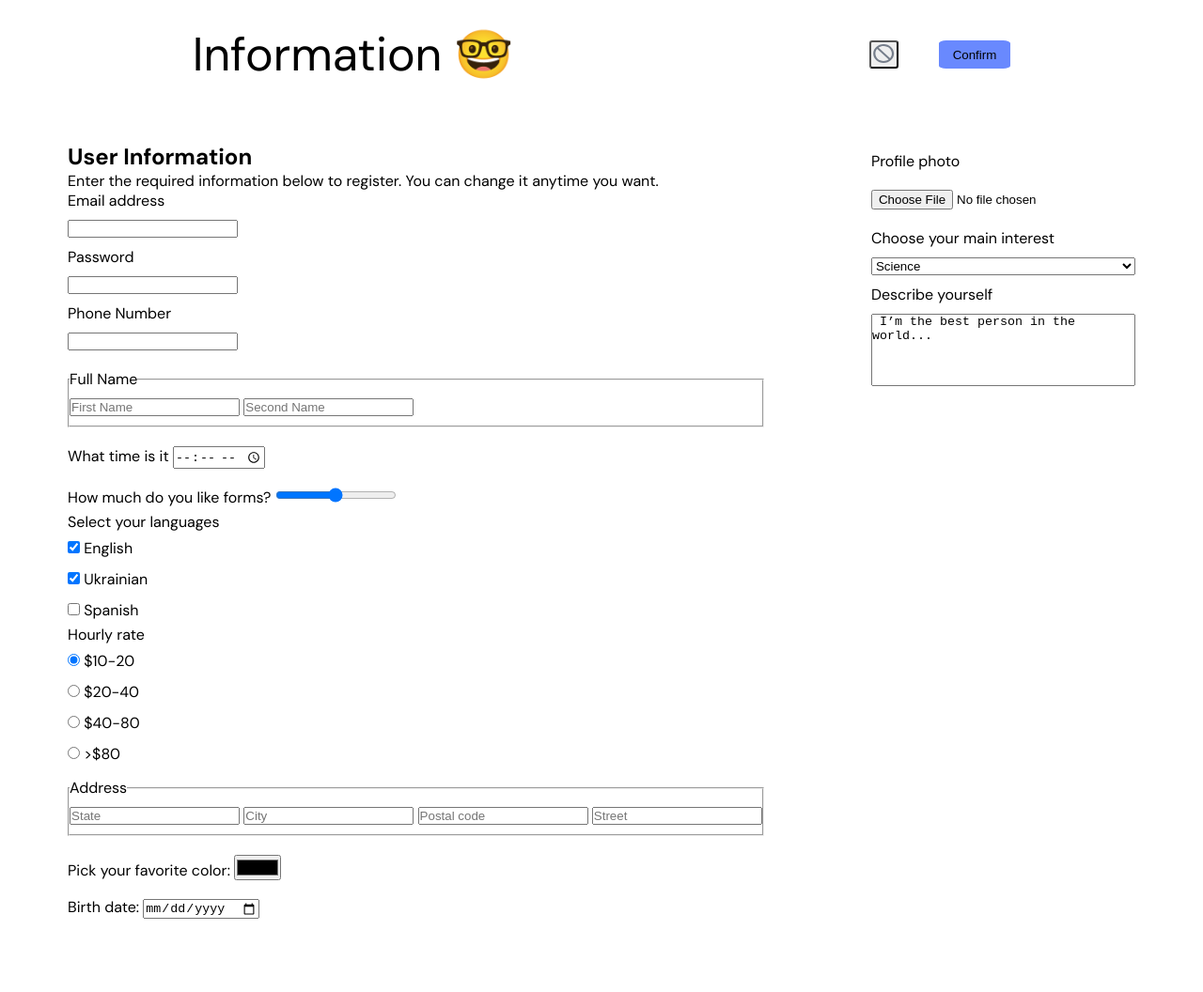
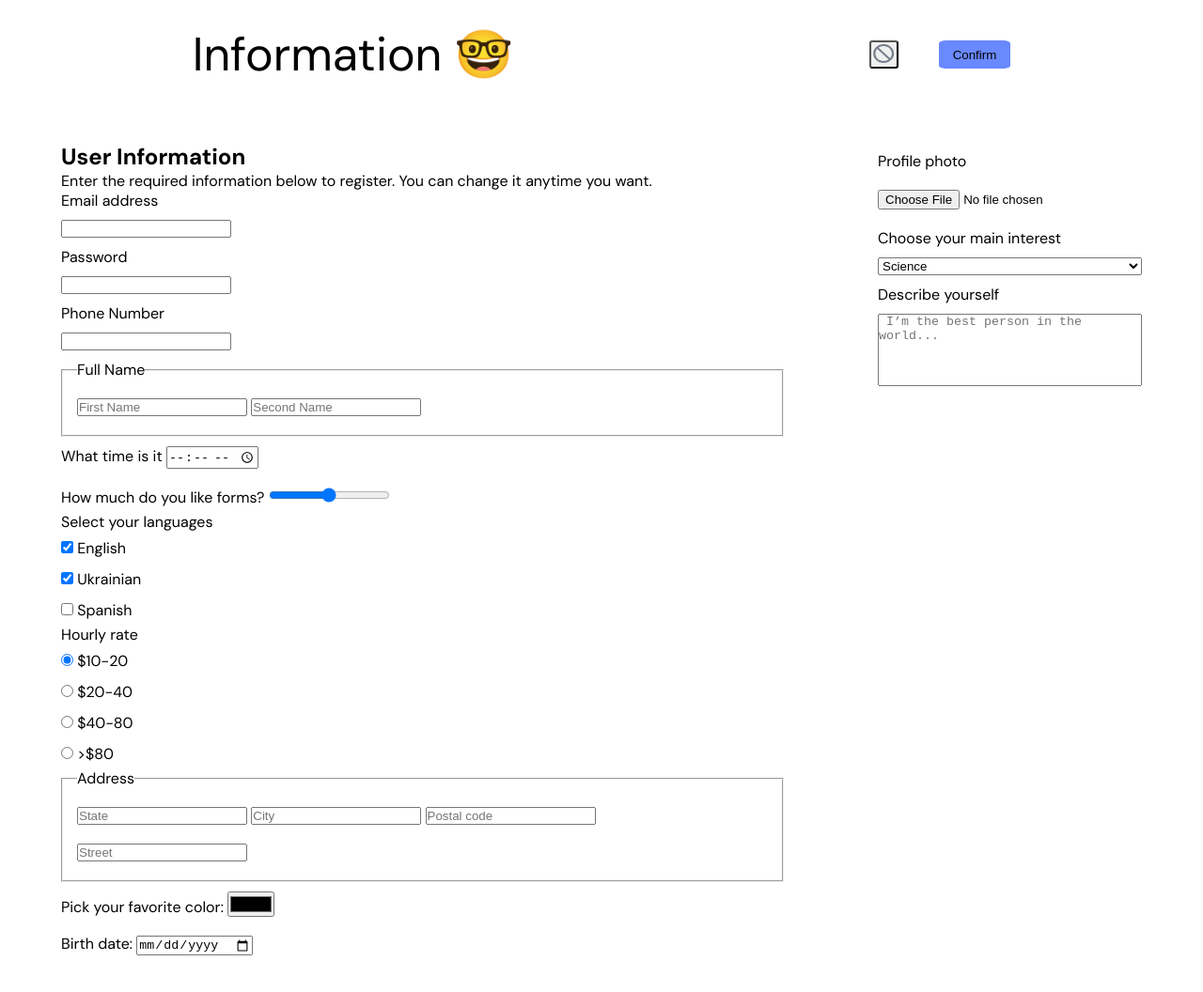
Before and after one commit to mariadenadel/form-homework, a plain HTML site: page index.html in a window 1280 px wide. Shown: the whole page at 94% size. Drawn offline with Linux system fonts and the light colour scheme.

Commit message:
add placeholder for textarea and password min with 5 symbols

```diff
--- a/index.html
+++ b/index.html
@@ -33,10 +33,10 @@
           <input type="email" name="email" id="email">
           <br>
           <label for="password">Password</label><br>
-          <input type="password" name="password" id="password">
+          <input type="password" name="password" id="password" minlength="5">
           <br>
           <label for="phone">Phone Number</label><br>
-          <input type="tel" name="phone" id="phone">
+          <input type="number" name="phone" id="phone" pattern="[0-9\/]*">
           <br>
           <fieldset>
             <legend>Full Name</legend>
@@ -82,7 +82,7 @@
             <label for="city"></label>
             <input type="text" name="state" id="state" placeholder="State">
             <input type="text" name="city" id="city" placeholder="City">
-            <input type="text" pattern="[0-9]{5}" placeholder="Postal code">
+            <input type="number" pattern="[0-9]{5}" placeholder="Postal code" min=10000>
             <input type="text" name="street" id="street" placeholder="Street">
           </fieldset>
           <label for="color">Pick your favorite color:</label>
@@ -106,7 +106,7 @@
               <option value="Business">Business 👔</option>
           </select>
           <label for="story">Describe yourself</label>
-          <textarea id="story" name="story" rows="5" cols="33"> I’m the best person in the world...</textarea>
+          <textarea id="story" name="story" rows="5" cols="33" placeholder=" I’m the best person in the world..."></textarea>
         </div>
       </div>
     </form>
--- a/style.css
+++ b/style.css
@@ -63,7 +63,7 @@ input {
 }
 
 fieldset {
-  margin: 10px 0;
+  padding: 10px 15px;
 }
 
 .profile {
```
